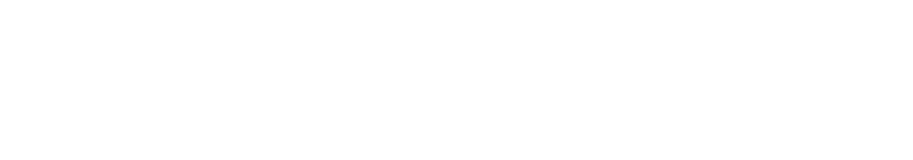
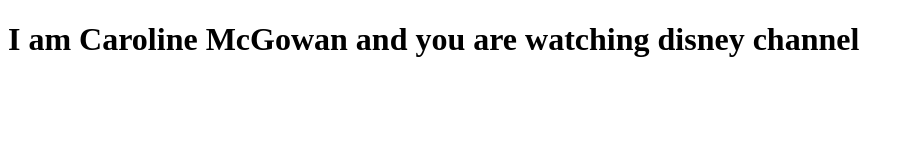
Before and after one commit to crlnmcgowan12/crlnmcgowan12.github.io, a plain HTML site: page itis3135/index.html in a window 1280 px wide. Shown: the whole page, without its empty margins (0-913 px from the left). Drawn offline with Linux system fonts and the light colour scheme.

Commit message:
Update index.html

```diff
--- a/itis3135/index.html
+++ b/itis3135/index.html
@@ -6,6 +6,6 @@
     <title>Document</title>
 </head>
 <body>
-
+    <h1>I am Caroline McGowan and you are watching disney channel</h1>
 </body>
 </html>
```
